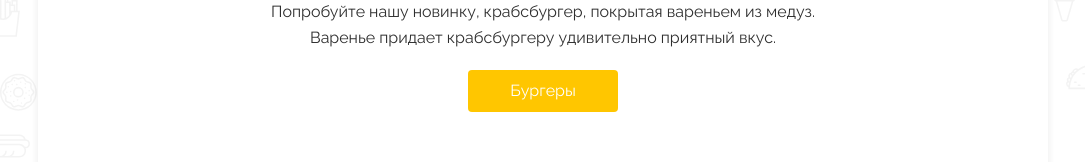
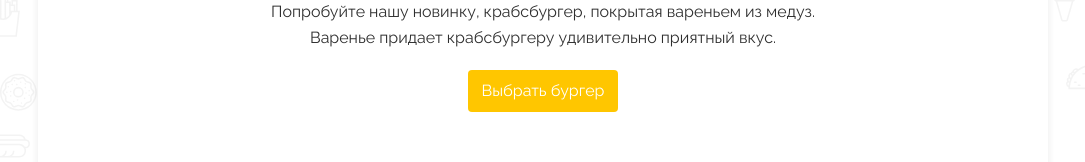
Before and after one commit to berdibekovadilet/burger_nextjs, a Next.js app: page / in a window 1280 px wide. Shown: the part 677-839 px from the top of the page, without its empty margins (97-1182 px from the left). Built offline with nearby package versions, Linux system fonts and the light colour scheme.

Commit message:
fix text in button

```diff
--- a/pages/index.js
+++ b/pages/index.js
@@ -31,7 +31,7 @@ export default function Home() {
           Варенье придает крабсбургеру удивительно приятный вкус.
         </p>
         <Link href="/burgers">
-          <a className={styles.btn}>Бургеры</a>
+          <a className={styles.btn}> Выбрать бургер</a>
         </Link>
       </div>
     </>
```
